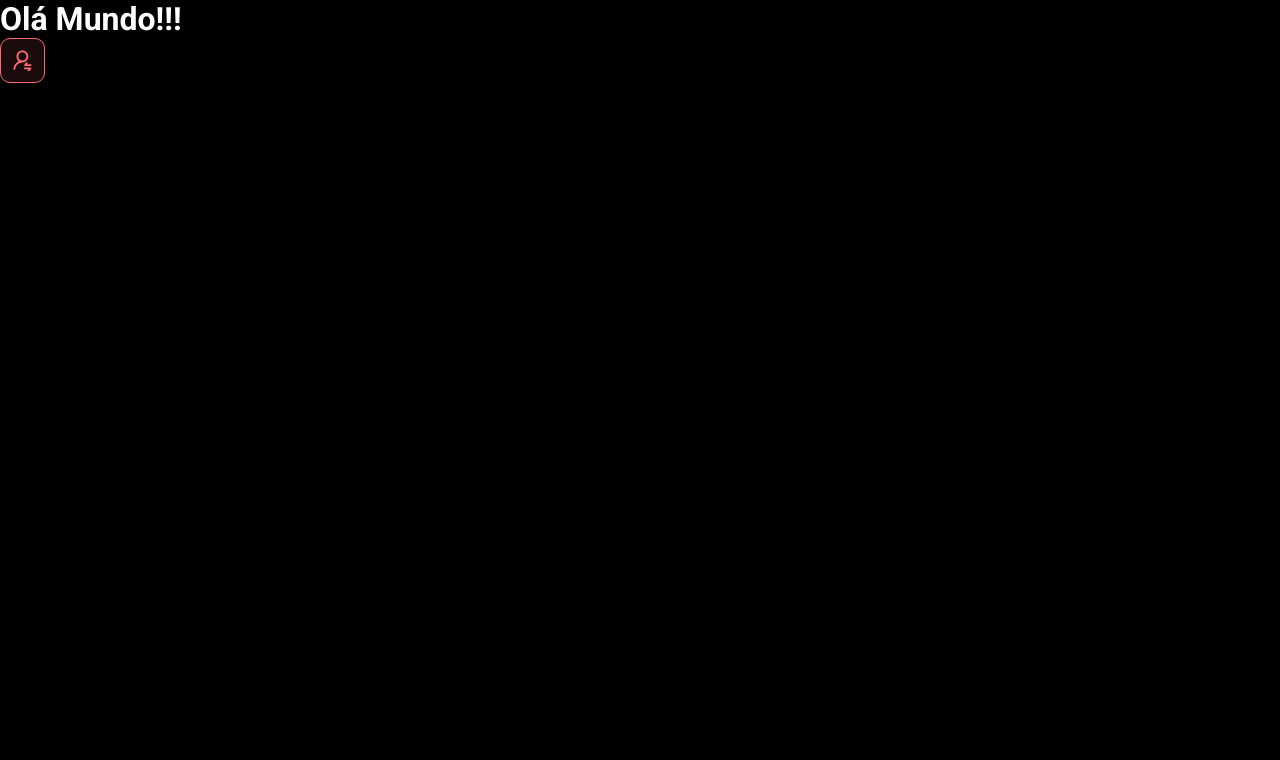
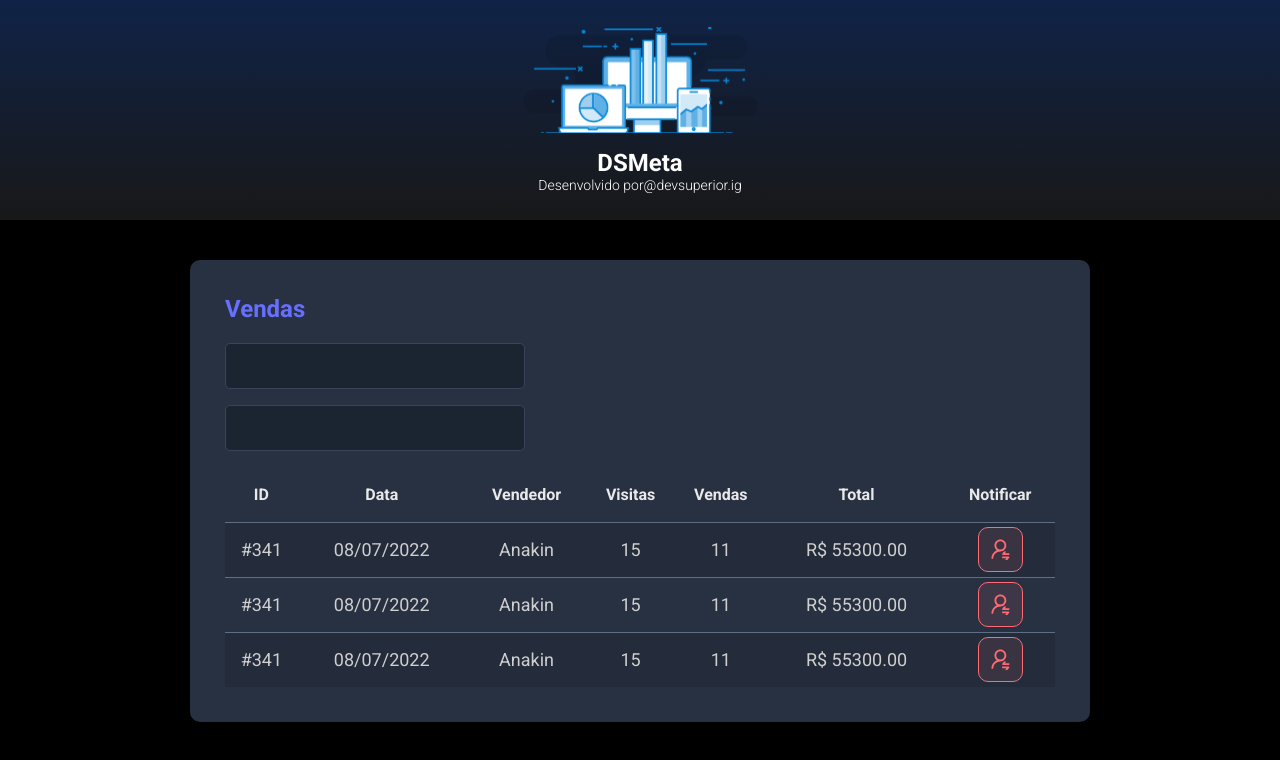
Before and after one commit to felipe-ago/dsmeta, a React (Vite) app in the folder frontend/: page / in a window 1280 px wide. Shown: the top 760 px of the page. Built offline with nearby package versions, Linux system fonts and the light colour scheme.

Commit message:
Others components

```diff
--- a/frontend/src/App.tsx
+++ b/frontend/src/App.tsx
@@ -1,12 +1,19 @@
-import NotificationButton from "./components/NotificationButton"
+import Header from "./components/Header"
+import SalesCard from "./components/SalesCard"
 
 function App() {
-return(
-  <>
-  <h1>Olá Mundo!!!</h1>
-  <NotificationButton/>
-  </>
-)
+  return (
+    <>
+      <Header></Header>
+      <main>
+        <section id="sales">
+          <div className="dsmeta-container">
+            <SalesCard></SalesCard>
+          </div>
+        </section>
+      </main>
+    </>
+  )
 }
 
 export default App
--- /dev/null
+++ b/frontend/src/components/Header/index.tsx
@@ -0,0 +1,21 @@
+import logo from "../../assets/img/logo.svg"
+import "./style.css"
+
+function Header() {
+    return (
+        <>
+            <header>
+                <div className="dsmeta-logo-container">
+                    <img src={logo} alt="DSMeta" />
+                    <h1>DSMeta</h1>
+                    <p>
+                        Desenvolvido por
+                        <a href="https://www.instagram.com/devsuperior.ig">@devsuperior.ig</a>
+                    </p>
+                </div>
+            </header>
+        </>
+    )
+}
+
+export default Header
--- /dev/null
+++ b/frontend/src/components/Header/style.css
@@ -0,0 +1,27 @@
+header {
+    background: linear-gradient(180deg, #102347 0%, #181818 100%);
+    height: 220px;
+    display: flex;
+    align-items: center;
+    justify-content: center;
+}
+
+.dsmeta-logo-container {
+    display: flex;
+    flex-direction: column;
+    align-items: center;
+}
+
+.dsmeta-logo-container img {
+    width: 235px;
+}
+
+.dsmeta-logo-container h1 {
+    margin-top: 15px;
+    font-size: 24px;
+}
+
+.dsmeta-logo-container p {
+    font-size: 14px;
+    font-weight: 300;
+}
--- /dev/null
+++ b/frontend/src/components/SalesCard/index.tsx
@@ -0,0 +1,79 @@
+import NotificationButton from "../NotificationButton"
+import "./style.css"
+
+function SalesCard() {
+    return (
+
+        <div className="dsmeta-card">
+            <h2 className="dsmeta-sales-title">Vendas</h2>
+            <div>
+                <div className="dsmeta-form-control-container">
+                    <input className="dsmeta-form-control" type="text" />
+                </div>
+                <div className="dsmeta-form-control-container">
+                    <input className="dsmeta-form-control" type="text" />
+                </div>
+            </div>
+
+            <div>
+                <table className="dsmeta-sales-table">
+                    <thead>
+                        <tr>
+                            <th className="show992">ID</th>
+                            <th className="show576">Data</th>
+                            <th>Vendedor</th>
+                            <th className="show992">Visitas</th>
+                            <th className="show992">Vendas</th>
+                            <th>Total</th>
+                            <th>Notificar</th>
+                        </tr>
+                    </thead>
+                    <tbody>
+                        <tr>
+                            <td className="show992">#341</td>
+                            <td className="show576">08/07/2022</td>
+                            <td>Anakin</td>
+                            <td className="show992">15</td>
+                            <td className="show992">11</td>
+                            <td>R$ 55300.00</td>
+                            <td>
+                                <div className="dsmeta-red-btn-container">
+                                    <NotificationButton />
+                                </div>
+                            </td>
+                        </tr>
+                        <tr>
+                            <td className="show992">#341</td>
+                            <td className="show576">08/07/2022</td>
+                            <td>Anakin</td>
+                            <td className="show992">15</td>
+                            <td className="show992">11</td>
+                            <td>R$ 55300.00</td>
+                            <td>
+                                <div className="dsmeta-red-btn-container">
+                                    <NotificationButton />
+                                </div>
+                            </td>
+                        </tr>
+                        <tr>
+                            <td className="show992">#341</td>
+                            <td className="show576">08/07/2022</td>
+                            <td>Anakin</td>
+                            <td className="show992">15</td>
+                            <td className="show992">11</td>
+                            <td>R$ 55300.00</td>
+                            <td>
+                                <div className="dsmeta-red-btn-container">
+                                    <NotificationButton />
+                                </div>
+                            </td>
+                        </tr>
+                    </tbody>
+
+                </table>
+            </div>
+        </div>
+    )
+}
+
+export default SalesCard
--- /dev/null
+++ b/frontend/src/components/SalesCard/style.css
@@ -0,0 +1,97 @@
+.dsmeta-card {
+    background-color: #283142;
+    border-radius: 10px;
+    padding: 30px 10px;
+}
+
+.dsmeta-sales-title {
+    color: #676fff;
+    font-size: 24px;
+    margin-bottom: 20px;
+}
+
+.dsmeta-form-control-container {
+    margin-bottom: 16px;
+    max-width: 300px;
+}
+
+.dsmeta-form-control {
+    width: 100%;
+    height: 46px;
+    background-color: #1b2531;
+    border: 1px solid #384459;
+    border-radius: 5px;
+    color: #9aaabe;
+    padding: 0 20px;
+    font-size: 18px;
+}
+
+.dsmeta-sales-table {
+    width: 100%;
+    border-spacing: 0;
+    border-collapse: collapse;
+}
+
+.dsmeta-sales-table thead {
+    height: 55px;
+    font-size: 16px;
+    color: #e9e9e9;
+    font-weight: 700;
+}
+
+.dsmeta-sales-table tbody {
+    font-size: 14px;
+    font-weight: 400;
+    color: #cfcfcf;
+    text-align: center;
+}
+
+.dsmeta-sales-table tbody tr {
+    height: 74px;
+    border-top: 1px solid #5f6e82;
+}
+
+.dsmeta-sales-table tbody tr:hover>td {
+    background-color: #384459;
+}
+
+.dsmeta-sales-table tbody tr:nth-child(odd) {
+    background-color: #242c3b;
+}
+
+.dsmeta-red-btn-container {
+    display: flex;
+    justify-content: center;
+}
+
+.show576 {
+    display: none;
+}
+
+.show992 {
+    display: none;
+}
+
+@media (min-width: 576px) {
+    .show576 {
+        display: table-cell;
+    }
+
+    .dsmeta-card {
+        padding: 35px;
+    }
+
+    .dsmeta-sales-table tbody tr {
+        height: 55px;
+    }
+
+    .dsmeta-sales-table tbody {
+        font-size: 18px;
+    }
+}
+
+@media (min-width: 992px) {
+    .show992 {
+        display: table-cell;
+    }
+}
--- a/frontend/src/index.css
+++ b/frontend/src/index.css
@@ -20,7 +20,7 @@
   text-decoration: none;
 }
 
-header {
+/*header {
   background: linear-gradient(180deg, #102347 0%, #181818 100%);
   height: 220px;
   display: flex;
@@ -52,7 +52,7 @@
   background-color: #283142;
   border-radius: 10px;
   padding: 30px 10px;
-}
+}*/
 
 .dsmeta-container {
   width: 100%;
@@ -64,7 +64,7 @@
   padding: 40px 10px;
 }
 
-.dsmeta-sales-title {
+/*.dsmeta-sales-title {
   color: #676fff;
   font-size: 24px;
   margin-bottom: 20px;
@@ -124,7 +124,7 @@
     justify-content: center;
 }
 
-/*.dsmeta-red-btn {
+.dsmeta-red-btn {
   height: 45px;
   width: 45px;
   background: rgba(255, 107, 114, 0.1);
@@ -138,7 +138,7 @@
 
 .dsmeta-red-btn img {
     width: 19px;
-}*/
+}
 
 .show576 {
     display: none;
@@ -170,4 +170,4 @@
     .show992 {
         display: table-cell;
     }
-}
+}*/
```
Also changed, not shown: frontend/src/assets/img/logo.svg (added).
